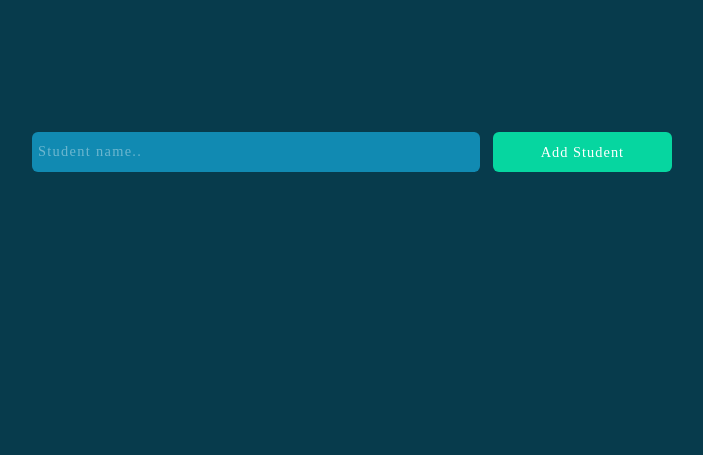
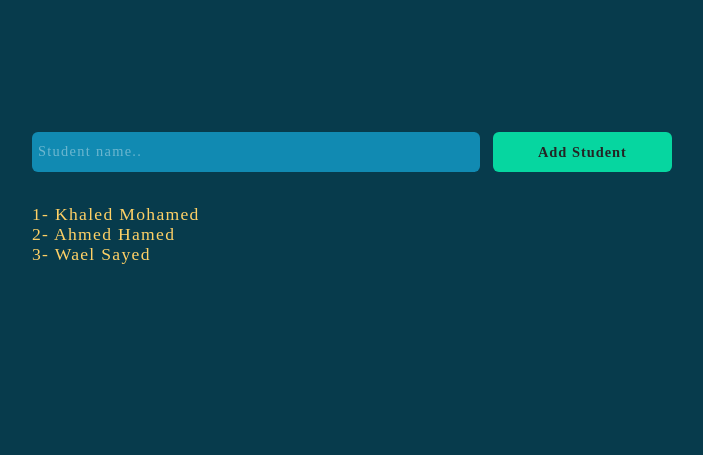
Before and after one commit to krypton225/Simple-Class, a plain HTML site: page index.html in a window 1280 px wide. Shown: the part 108-563 px from the top of the page, without its empty margins (288-991 px from the left). Drawn offline with Linux system fonts and the light colour scheme.

Commit message:
ADD students[].names in window.onload()

```diff
--- a/css/style.css
+++ b/css/style.css
@@ -81,10 +81,16 @@ body {
   border-radius: 6px;
   cursor: pointer;
   background-color: var(--green);
-  color: white;
+  color: rgb(36, 36, 36);
   font-size: 0.9rem;
+  font-weight: bold;
   text-transform: capitalize;
   letter-spacing: 1px;
+  transition: opacity 0.3s ease;
+}
+
+.btn-submit:hover {
+  opacity: 0.8;
 }
 
 @media (max-width: 660px) {
@@ -94,3 +100,12 @@ body {
     text-align: center;
   }
 }
+
+.container__body {
+  width: 100%;
+  margin-top: 2rem;
+  text-align: left;
+  color: var(--beige);
+  font-size: 1.1rem;
+  letter-spacing: 1.3px;
+}
--- a/index.html
+++ b/index.html
@@ -26,8 +26,11 @@
         <div class="container__header">
             <input type="text" name="myName" id="myInput" class="my-input" placeholder="Student name.."
                 autocomplete="off">
-            <input type="submit" value="add student" id="submit" class="btn-submit">
+            <input type="submit" value="add student" id="mySubmit" class="btn-submit">
         </div> <!-- ./container__header -->
+
+        <div class="container__body" id="containerBody">
+        </div> <!-- ./container__body -->
     </div> <!-- ./container -->
 
     <script src="js/script.js"></script>
--- a/js/script.js
+++ b/js/script.js
@@ -0,0 +1,16 @@
+let myInput = document.getElementById("myInput"),
+  mySubmit = document.getElementById("mySubmit"),
+  containerBody = document.getElementById("containerBody");
+
+let students = [
+  { id: 1, studentName: "Khaled Mohamed", studentClass: "1/2" },
+  { id: 2, studentName: "Ahmed Hamed", studentClass: "1/5" },
+  { id: 3, studentName: "Wael Sayed", studentClass: "1/4" },
+];
+
+// When load the window, print in the screen all data name of the students[].
+window.onload = () => {
+  for (let i = 0, j = 1; i < students.length; i++, j++) {
+    containerBody.innerHTML += `${j}- ${students[i].studentName} <br>`;
+  }
+};
```
